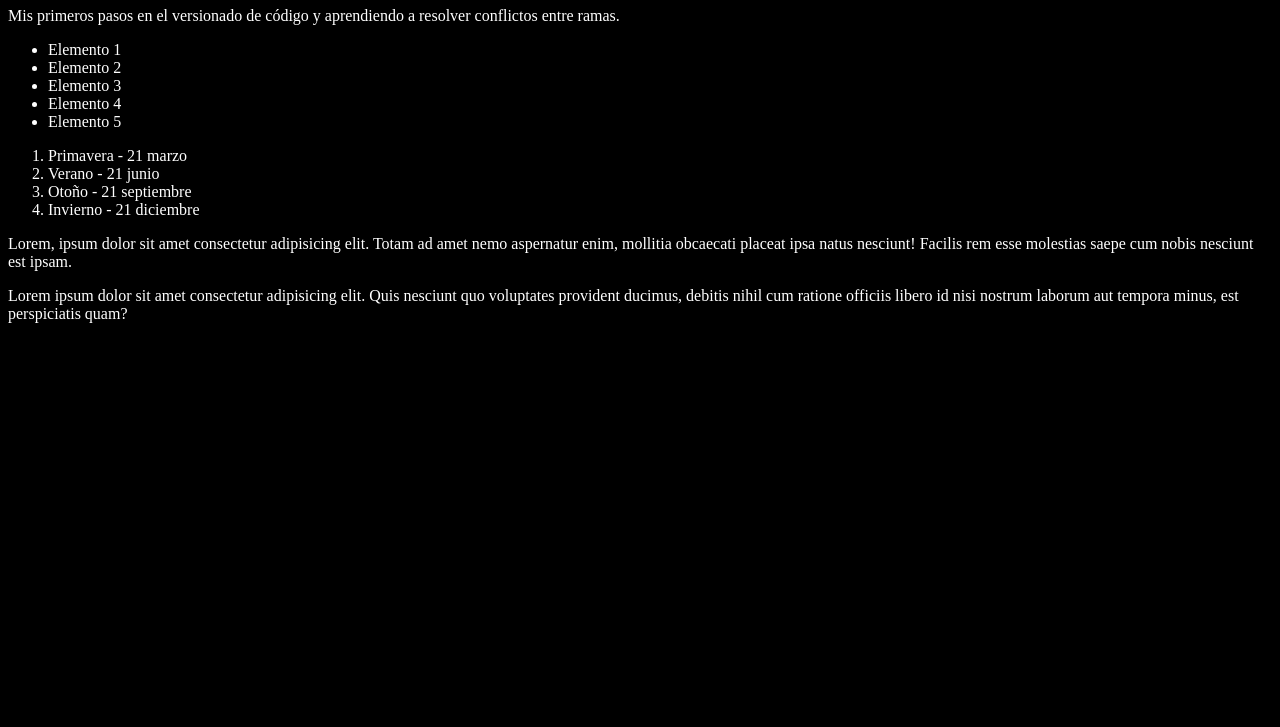
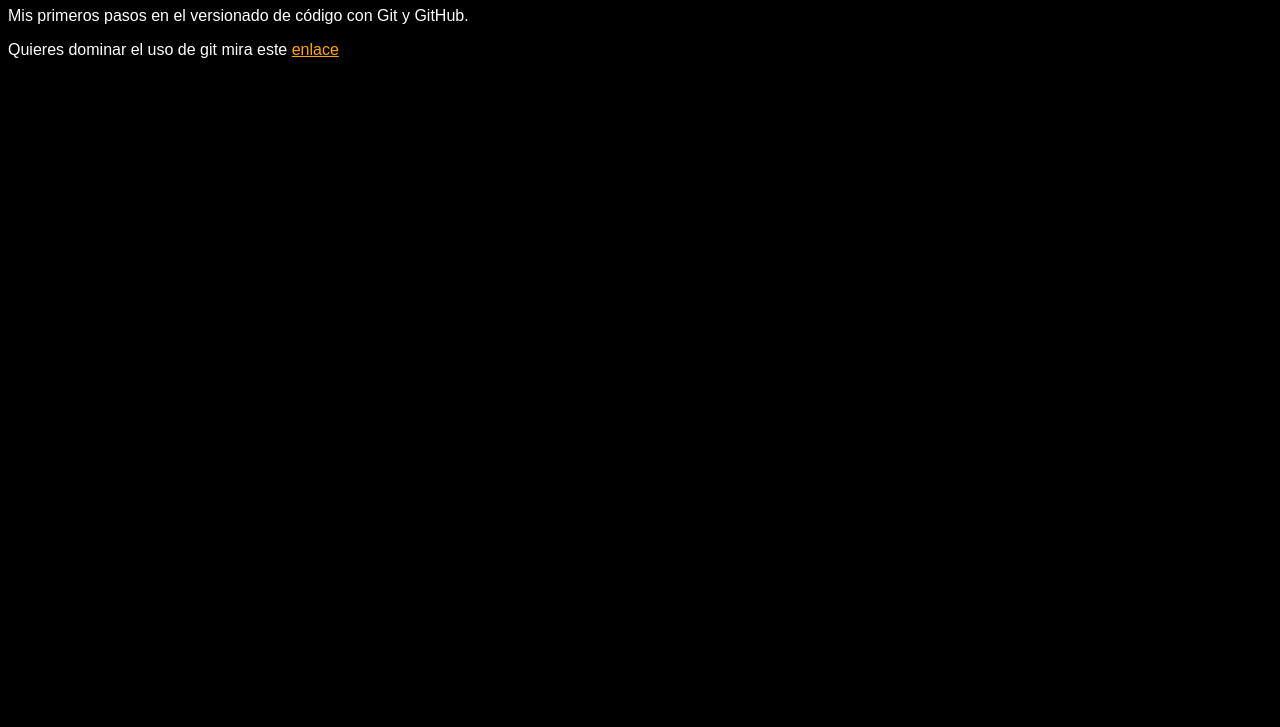
Before and after one commit to dayronfurcain/youtube-git, a plain HTML site: page index.html in a window 1280 px wide. Shown: the part 73-800 px from the top of the page. Drawn offline with Linux system fonts and the light colour scheme.

```diff
--- a/index.html
+++ b/index.html
@@ -9,32 +9,10 @@
   </head>
   <body>
     <h1>Aprendiendo Git</h1>
+    <p>Mis primeros pasos en el versionado de código con Git y GitHub.</p>
     <p>
-      Mis primeros pasos en el versionado de código y aprendiendo a resolver
-      conflictos entre ramas.
-    </p>
-    <ul>
-      <li>Elemento 1</li>
-      <li>Elemento 2</li>
-      <li>Elemento 3</li>
-      <li>Elemento 4</li>
-      <li>Elemento 5</li>
-    </ul>
-    <ol>
-      <li>Primavera - 21 marzo</li>
-      <li>Verano - 21 junio</li>
-      <li>Otoño - 21 septiembre</li>
-      <li>Invierno - 21 diciembre</li>
-    </ol>
-    <p>
-      Lorem, ipsum dolor sit amet consectetur adipisicing elit. Totam ad amet
-      nemo aspernatur enim, mollitia obcaecati placeat ipsa natus nesciunt!
-      Facilis rem esse molestias saepe cum nobis nesciunt est ipsam.
-    </p>
-    <p>
-      Lorem ipsum dolor sit amet consectetur adipisicing elit. Quis nesciunt quo
-      voluptates provident ducimus, debitis nihil cum ratione officiis libero id
-      nisi nostrum laborum aut tempora minus, est perspiciatis quam?
+      Quieres dominar el uso de git mira este
+      <a href="https://jonmircha.com/git" target="_blank">enlace</a>
     </p>
     <script src="index.js"></script>
   </body>
--- a/style.css
+++ b/style.css
@@ -1,4 +1,13 @@
 html {
   background-color: #000;
   color: #fff;
+  font-family: sans-serif;
 }
+
+a {
+  color: orange;
+}
+
+a:hover {
+  color: orangered;
+}
```
